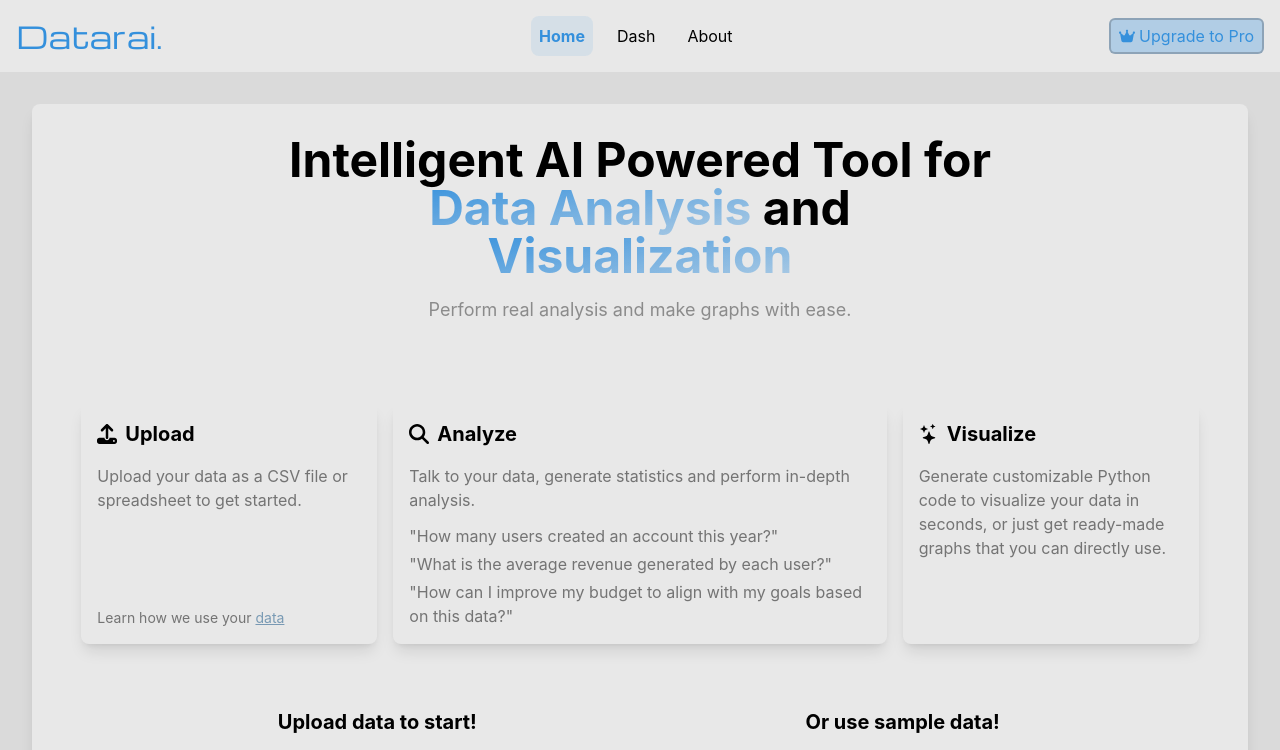
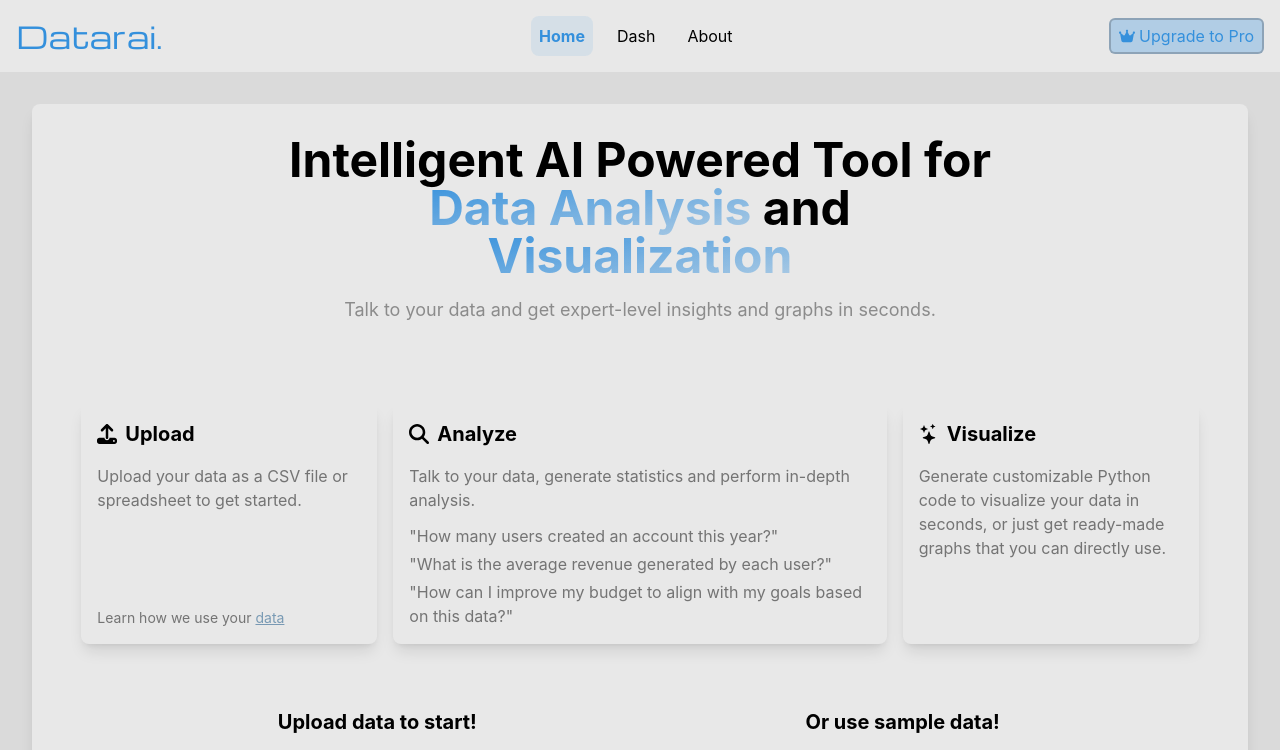
Before and after one commit to datarai-org/Datarai, a React (Vite) app: page / in a window 1280 px wide. Shown: the top 750 px of the page. Built offline with nearby package versions, Linux system fonts and the light colour scheme.

Commit message:
description wording change

```diff
--- a/src/components/home/HomePage.jsx
+++ b/src/components/home/HomePage.jsx
@@ -41,7 +41,7 @@ const HomePage = () => {
         </span>
       </h1>
       <p className="text-lg self-center py-4 text-black/40">
-        Perform real analysis and make graphs with ease.
+        Talk to your data and get expert-level insights and graphs in seconds.
       </p>
 
       <div className="flex flex-col lg:flex-row justify-center gap-4 text-left mt-16">
```
